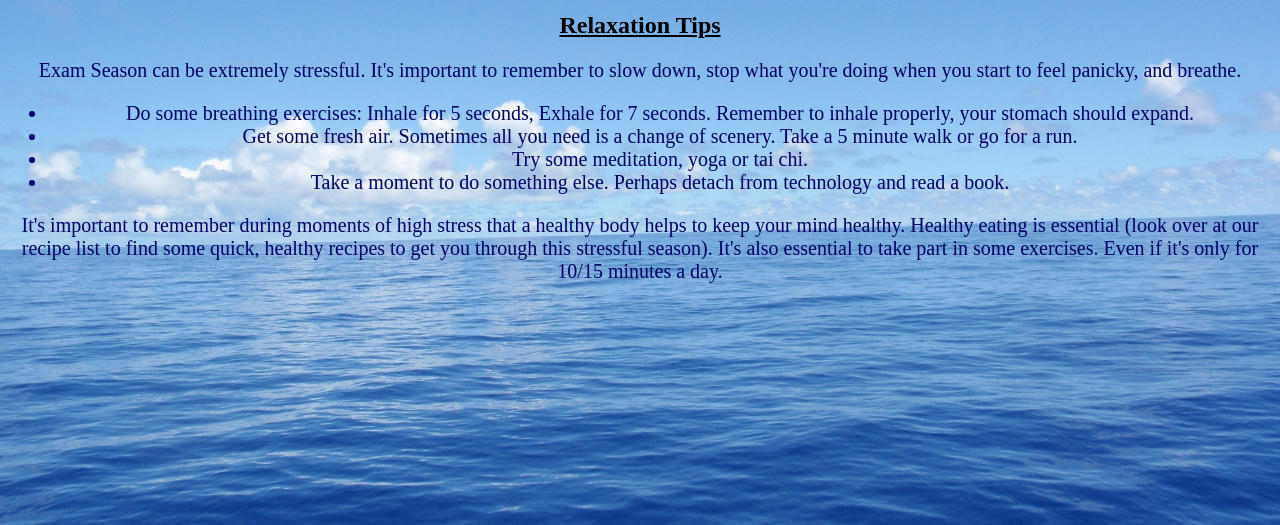
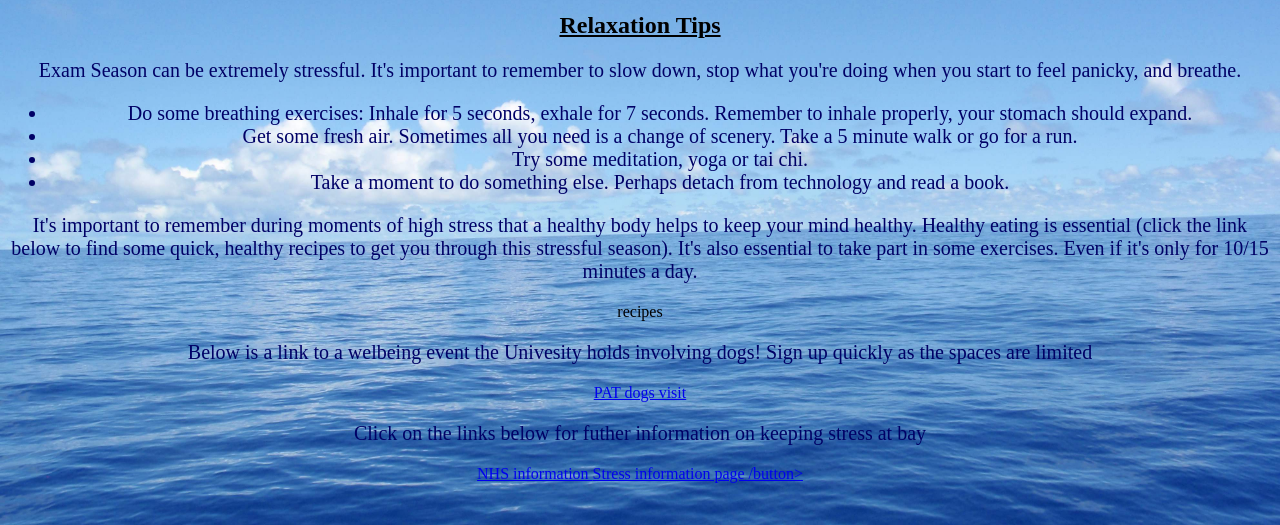
Before and after one commit to stress-less/stress-less.github.io, a plain HTML site: page index.html in a window 1280 px wide. Shown: the part 275-800 px from the top of the page. Drawn offline with Linux system fonts and the light colour scheme; files that its build step writes are made by us from their sources; a web font is replaced by a local one.

Commit message:
Added extra links

```diff
--- a/index.html
+++ b/index.html
@@ -39,11 +39,23 @@
   <h2>Relaxation Tips</h2>
   <p>Exam Season can be extremely stressful. It's important to remember to slow down, stop what you're doing when you start to feel panicky, and breathe.
     <ul>
-      <li>Do some breathing exercises: Inhale for 5 seconds, Exhale for 7 seconds. Remember to inhale properly, your stomach should expand.</li>
+      <li>Do some breathing exercises: Inhale for 5 seconds, exhale for 7 seconds. Remember to inhale properly, your stomach should expand.</li>
       <li>Get some fresh air. Sometimes all you need is a change of scenery. Take a 5 minute walk or go for a run. </li>
       <li>Try some meditation, yoga or tai chi.</li>
       <li>Take a moment to do something else. Perhaps detach from technology and read a book.</li>
     </ul>
-  <p>It's important to remember during moments of high stress that a healthy body helps to keep your mind healthy. Healthy eating is essential (look over at our recipe list to find some quick, healthy recipes to get you through this stressful season). It's also essential to take part in some exercises. Even if it's only for 10/15 minutes a day.</p>
+  <p>It's important to remember during moments of high stress that a healthy body helps to keep your mind healthy. Healthy eating is essential (click the link below to find some quick, healthy recipes to get you through this stressful season). It's also essential to take part in some exercises. Even if it's only for 10/15 minutes a day.</p
+    <a class="nav-link active" href="student-recipes.html">recipes</a>
+
+    <p>  Below is a link to a welbeing event the Univesity holds involving dogs! Sign up quickly as the spaces are limited </p>
+    <a href="https://warwick.ac.uk/services/library/all-events-calendar/?calendarItem=8a17841b65e801fc01662f11e8be5e8e" class="btn btn-light"> PAT dogs visit</a>
+  <p> Click on the links below for futher information on keeping stress at bay</p>
+
+  <a href="https://www.nhs.uk/conditions/stress-anxiety-depression/student-stress/" <<button type="button" class="btn btn-warning">NHS information</button>
+
+     <a href="https://warwick.ac.uk/services/counselling/informationpages/stress/" <<button type="button" class="btn btn-warning">Stress information page /button>
+
+
+
 </div>
 </body>
```
